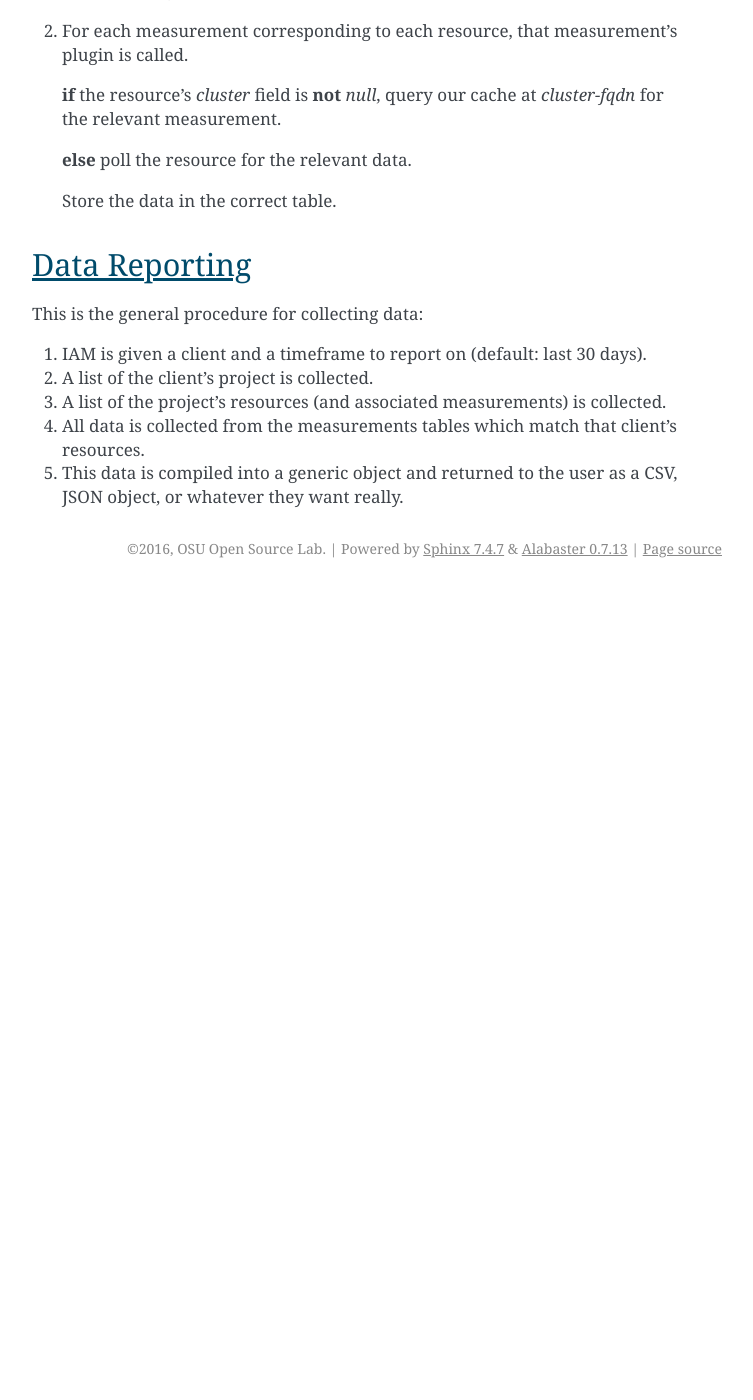
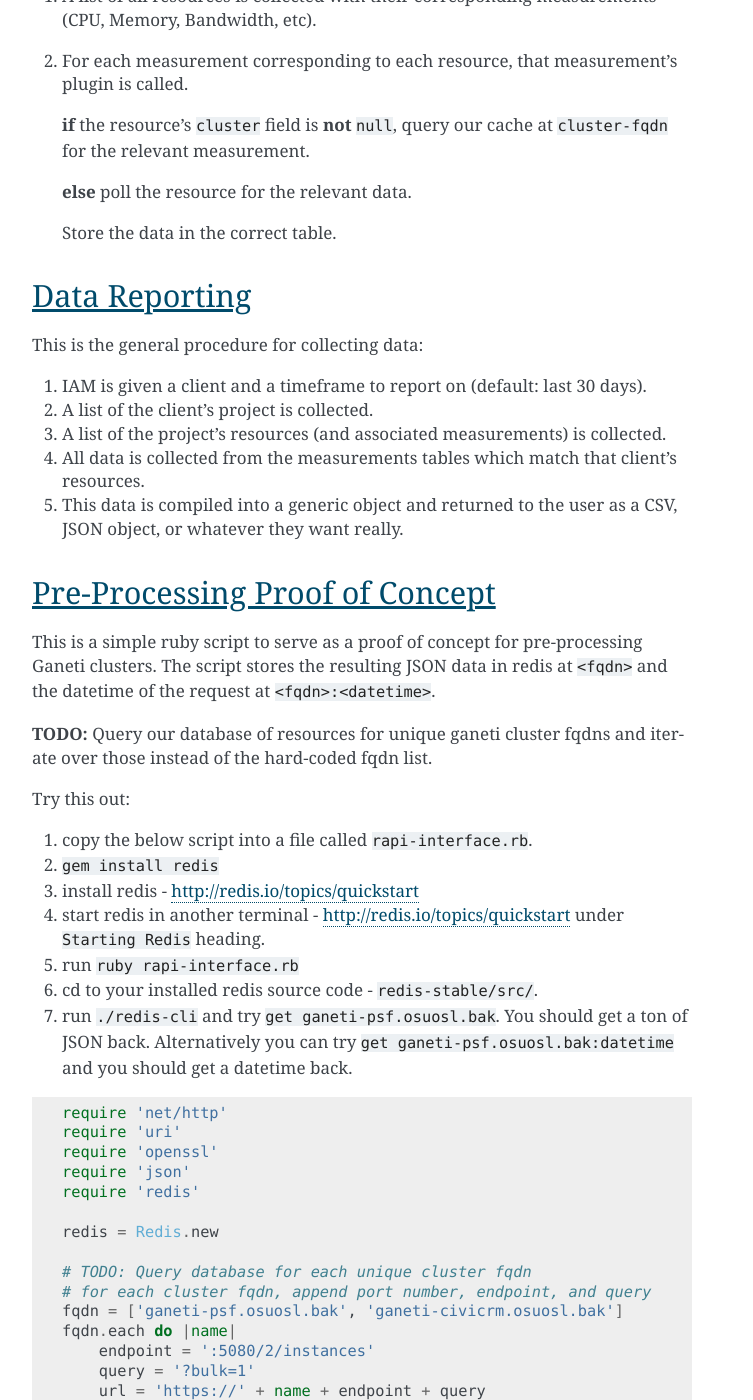
Before and after one commit to osuosl/iam, a Sphinx documentation site: the page built from docs/source/draft/design.rst, in a window 1280 px wide and 1400 px high, scrolled down 1215 px. Shown: the whole window, without its empty margins (388-1141 px from the left). Built offline with Sphinx 7.4.7, drawn with Linux system fonts in a browser that asks for light colours; before the commit the page ends 1803 px from its top, so only the background shows below that; some of the changed text lies outside the part shown.

Commit message:
Move script to docs as proof-of-concept

```diff
--- a/docs/source/draft/design.rst
+++ b/docs/source/draft/design.rst
@@ -34,11 +34,11 @@
 Pre-processing may be scheduled separately from the metrics gathering, likely
 at least 15 minutes prior.
 
-#. Query our Resources table to find all unique `cluster` fqdns. If the
-   `cluster` field is `null`, the node is not a ganeti VM.
+#. Query our Resources table to find all unique ``cluster`` fqdns. If the
+   ``cluster`` field is ``null``, the node is not a ganeti VM.
 
 #. Run a GET request against each
-   `<cluster-fqdn>/<ganeti-version>/instances?bulk=1`
+   ``<cluster-fqdn>/<ganeti-version>/instances?bulk=1``
 
 #. Store the returned JSON in a cache such as redis
    (http://redis.io/documentation) with the cluster name and a datetime.
@@ -52,8 +52,8 @@
 #. For each measurement corresponding to each resource, that measurement's
    plugin is called.
 
-   **if** the resource's `cluster` field is **not** `null`, query our cache at
-   `cluster-fqdn` for the relevant measurement.
+   **if** the resource's ``cluster`` field is **not** ``null``, query our cache
+   at ``cluster-fqdn`` for the relevant measurement.
 
    **else** poll the resource for the relevant data.
 
@@ -76,3 +76,68 @@
 
 #. This data is compiled into a generic object and returned to the user as a
    CSV, JSON object, or whatever they want really.
+
+Pre-Processing Proof of Concept
+-------------------------------
+
+This is a simple ruby script to serve as a proof of concept for pre-processing
+Ganeti clusters. The script stores the resulting JSON data in redis at
+``<fqdn>`` and the datetime of the request at ``<fqdn>:<datetime>``.
+
+**TODO:** Query our database of resources for unique ganeti cluster fqdns and
+iterate over those instead of the hard-coded fqdn list.
+
+Try this out:
+
+#. copy the below script into a file called ``rapi-interface.rb``.
+
+#. ``gem install redis``
+
+#. install redis - http://redis.io/topics/quickstart
+
+#. start redis in another terminal - http://redis.io/topics/quickstart under
+   ``Starting Redis`` heading.
+
+#. run ``ruby rapi-interface.rb``
+
+#. cd to your installed redis source code - ``redis-stable/src/``.
+
+#. run ``./redis-cli`` and try ``get ganeti-psf.osuosl.bak``. You should get a
+   ton of JSON back. Alternatively you can try
+   ``get ganeti-psf.osuosl.bak:datetime`` and you should get a datetime back.
+
+.. code-block:: ruby
+
+   require 'net/http'
+   require 'uri'
+   require 'openssl'
+   require 'json'
+   require 'redis'
+
+   redis = Redis.new
+
+   # TODO: Query database for each unique cluster fqdn
+   # for each cluster fqdn, append port number, endpoint, and query
+   fqdn = ['ganeti-psf.osuosl.bak', 'ganeti-civicrm.osuosl.bak']
+   fqdn.each do |name|
+       endpoint = ':5080/2/instances'
+       query = '?bulk=1'
+       url = 'https://' + name + endpoint + query
+       uri = URI(url)
+
+       Net::HTTP.start(uri.host, uri.port, :use_ssl => uri.scheme == 'https',
+                       :verify_mode => OpenSSL::SSL::VERIFY_NONE) do |http|
+           # perform get request on full path.
+           request = Net::HTTP::Get.new uri
+           response = http.request request # Net::HTTPResponse object
+
+           # Store returned information in redis with datetime and cluster name
+           redis.set(name, response.body)
+           redis.set(name + ':datetime', Time.new.inspect)
+       end
+   end
+
+   # To retrieve the the cluster information, use redis.get and JSON.parse. This
+   # will give you a ruby hash of the cluster information.
+   #
+   # cluster_info = JSON.parse(redis.get("ganeti-psf.osuosl.bak"))
--- a/docs/source/draft/plugins.rst
+++ b/docs/source/draft/plugins.rst
@@ -66,3 +66,8 @@
 
 Notice that ``Class CPU`` is a subclass of ``Class Plugin``. This parent class
 provides helper methods to make building a plugin as easy as possible.
+
+The ``collect`` method is passed a ``resource_type`` parameter that identifies
+how the resource is managed. For example, if ``resource_type`` indicates that
+the resource is a Ganeti VM, then the resource information will be gathered
+by querying the redis data structure.
```
Also changed, not shown: 2 other files.
